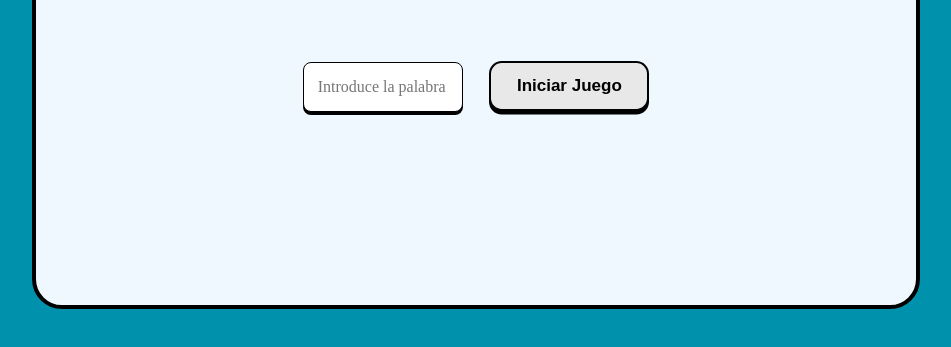
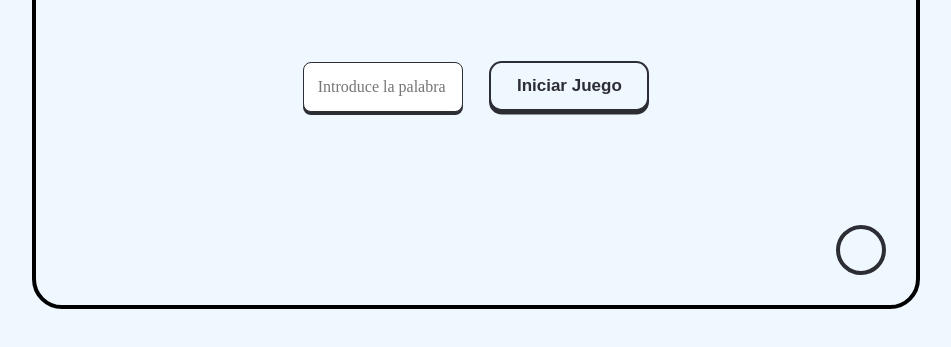
Before and after one commit to Zedrickf/Hangman-guessGame, a plain HTML site: page index.html in a window 1280 px wide. Shown: the part 383-730 px from the top of the page, without its empty margins (164-1115 px from the left). Drawn offline with Linux system fonts and the light colour scheme.

Commit message:
add a button to change the color of the whole side

```diff
--- a/css/global.css
+++ b/css/global.css
@@ -1,10 +1,7 @@
 :root {
-    --whiteC: #fffdfd;
+    --whiteC: #f0f8ff;
     --txtColor: #2D2D34;
     --greenC: #B0DB43;
     --redC: #FF1F26;
-    --blueC: #0091AD;
     --button_radius: 0.75em;
-    --button_color: #e8e8e8;
-    --button_outline_color: #000000;
 }
--- a/css/style.css
+++ b/css/style.css
@@ -4,14 +4,16 @@ body {
     justify-content: center;
     align-items: center;
     height: 100vh;
-    background-color: var(--blueC);
+    background-color: var(--whiteC);
+    color: var(--txtColor);
 }
 
 .container {
+    position: relative;
     text-align: center;
     width: 55rem;
     height: 35rem;
-    background-color: aliceblue;
+    background-color: var(--whiteC);
     border: 4px solid black;
     border-radius: 30px;
     display: flex;
@@ -33,9 +35,9 @@ body {
     width: 130px;
     padding: 0.875rem;
     font-size: 1rem;
-    border: 1.5px solid #000;
+    border: 1.5px solid var(--txtColor);
     border-radius: 0.5rem;
-    box-shadow: 0 3px 0 #000;
+    box-shadow: 0 3px 0 var(--txtColor);
     outline: none;
     transition: ease 0.25s;
 }
@@ -52,7 +54,7 @@ button {
     cursor: pointer;
     padding: 0;
     border-radius: var(--button_radius);
-    background: var(--button_outline_color);
+    background: var(--txtColor);
 }
 
 #startGame {
@@ -62,11 +64,11 @@ button {
 .container__button {
     display: block;
     box-sizing: border-box;
-    border: 2px solid var(--button_outline_color);
+    border: 2px solid var(--txtColor);
     border-radius: var(--button_radius);
     padding: 0.75em 1.5em;
-    background: var(--button_color);
-    color: var(--button_outline_color);
+    background: var(--whiteC);
+    color: var(--txtColor);
     transform: translateY(-0.2em);
     transition: transform 0.1s ease;
 }
@@ -101,3 +103,15 @@ input {
     font-size: 1.5em;
     width: 50px;
 }
+
+/*  BOTON PARA CAMBIAR COLOR  */
+#changeC {
+    width: 50px;
+    height: 50px;
+    background-color: var(--whiteC);
+    border: 4px solid var(--txtColor);
+    border-radius: 50%;
+    position: absolute;
+    right: 30px;
+    bottom: 30px;
+}
--- a/index.html
+++ b/index.html
@@ -30,7 +30,12 @@
             <div id="attempts"></div>
             <div id="guessedLetters"></div>
         </div>
+
+        <!-- BOTON PARA CAMBIAR COLOR -->
+        <button type="button" id="changeC"></button>
+
     </div>
+
     <script src="/js/app.js"></script>
 </body>
 </html>
```
